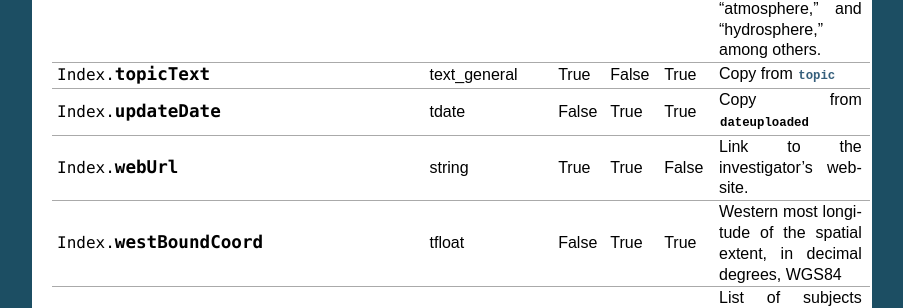
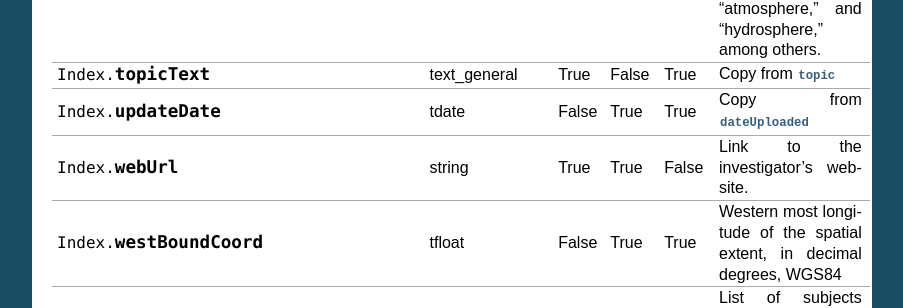
Before and after one commit to DataONEorg/indexer_documentation, a Sphinx documentation site: the page built from source/generated/solr_schema.rst, in a window 1280 px wide and 900 px high, scrolled down 11587 px. Shown: the part 144-452 px from the top of the window, without its empty margins (198-1101 px from the left). Built offline with Sphinx 7.4.7, drawn with Linux system fonts in a browser that asks for light colours.

```diff
--- a/solr_field_descriptions.yaml
+++ b/solr_field_descriptions.yaml
@@ -199,7 +199,7 @@ titlestr: Copy from :attr:`~Index.title`
 topic: The most general subject area within which a parameter is categorized. Approved
   topics include "agriculture," "atmosphere," and "hydrosphere," among others.
 topicText: Copy from :attr:`~Index.topic`
-updateDate: Copy from :attr:`~Index.dateuploaded`
+updateDate: Copy from :attr:`~Index.dateUploaded`
 webUrl: Link to the investigator's  web-site.
 westBoundCoord: Western most longitude of the spatial extent, in decimal degrees,
   WGS84
--- a/source/generated/solr_schema.rst
+++ b/source/generated/solr_schema.rst
@@ -871,7 +871,7 @@ Static Fields
      - False
      - True
      - True
-     - Copy from :attr:`~Index.dateuploaded`
+     - Copy from :attr:`~Index.dateUploaded`
    * - .. attribute:: webUrl
      - string
      - True
```
